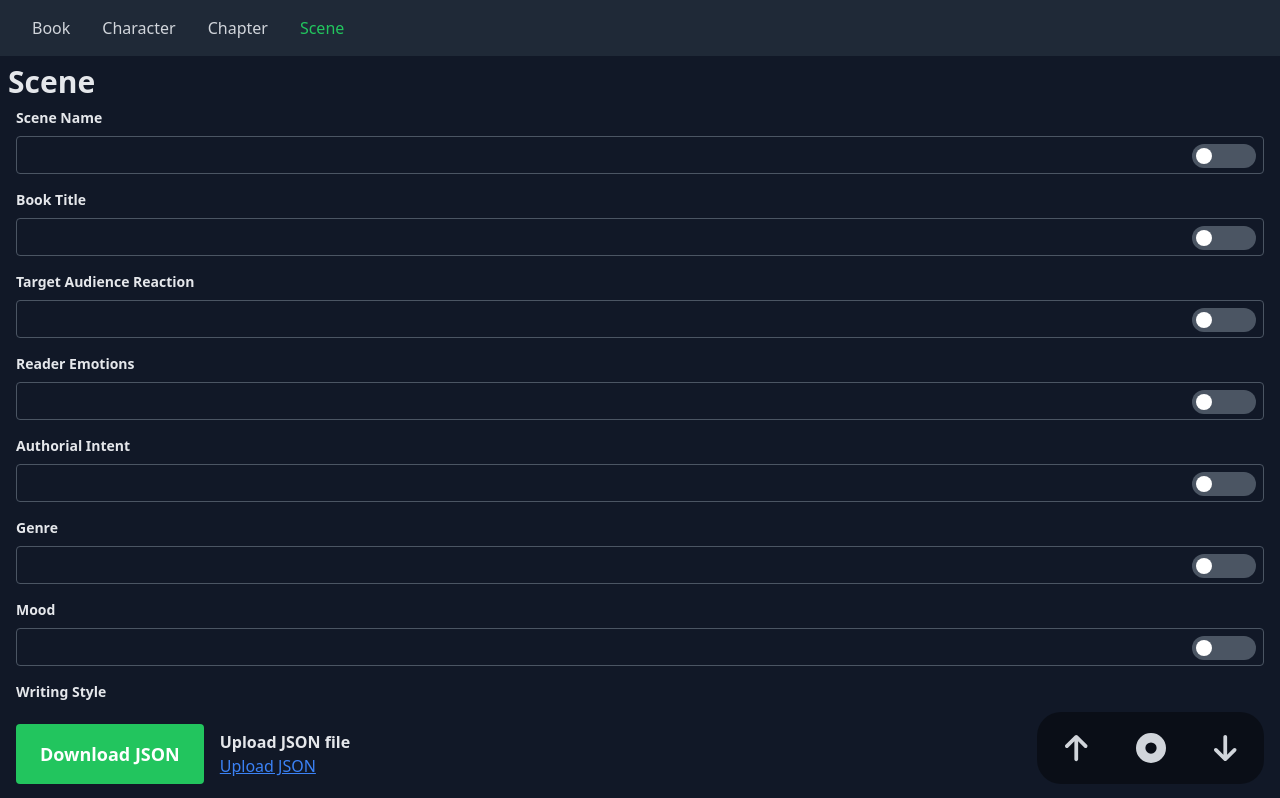
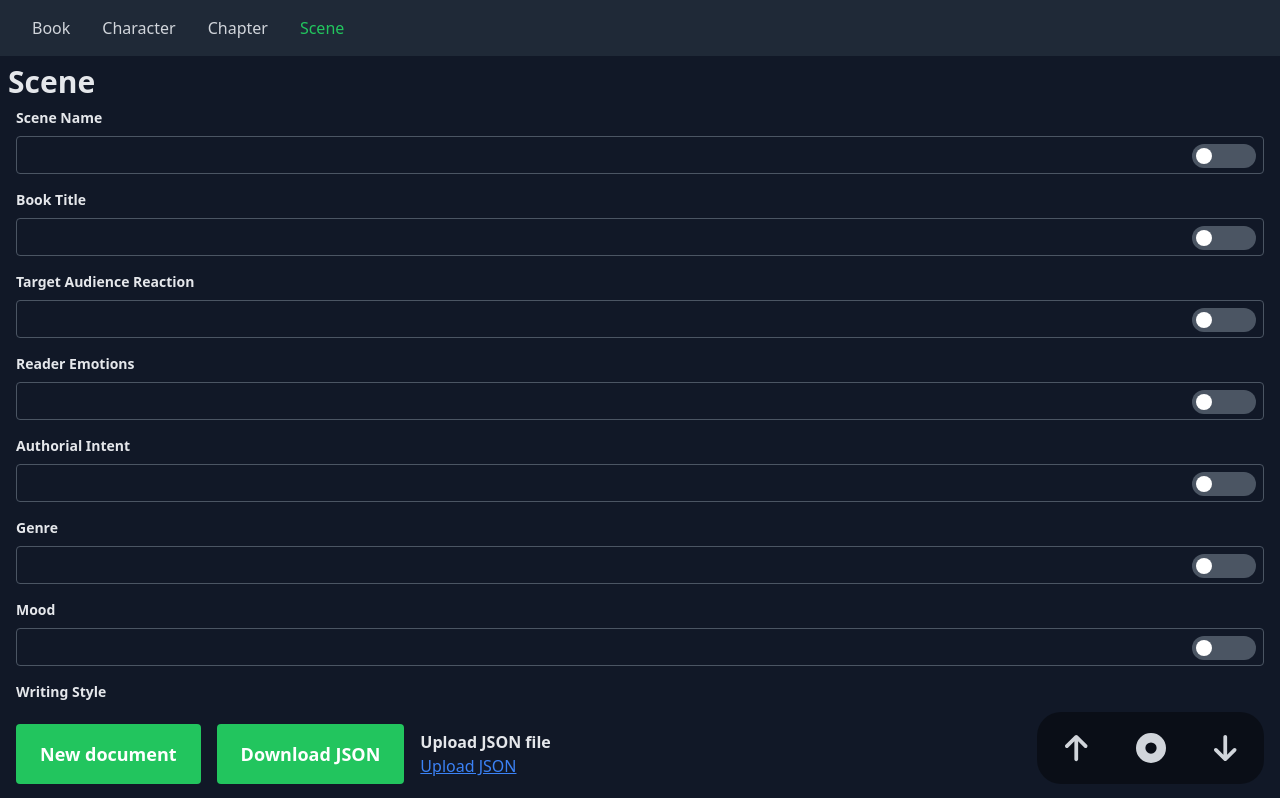
Before and after one commit to darthinvader/NovelGPTJSON, an Angular app: page /scene in a window 1280 px wide. Shown: the top 798 px of the page. Built offline with nearby package versions, Linux system fonts and the light colour scheme.

Commit message:
feat: new document button

```diff
--- a/src/app/forms/forms.component.html
+++ b/src/app/forms/forms.component.html
@@ -103,6 +103,10 @@
 </ng-template>
 
 <div class="flex gap-4 fixed bottom-0 left-0 bg-gray-900 w-full p-4 z-5">
+  <button type="button" (click)="clearAll()"
+    class="text-lg bg-green-500 hover:bg-green-700 text-white font-bold py-4 px-6 rounded transform transition duration-500 ease-in-out hover:scale-105">
+    New document
+  </button>
   <button type="button" (click)="submit()"
     class="text-lg bg-green-500 hover:bg-green-700 text-white font-bold py-4 px-6 rounded transform transition duration-500 ease-in-out hover:scale-105">
     Download JSON
--- a/src/app/forms/forms.component.ts
+++ b/src/app/forms/forms.component.ts
@@ -29,6 +29,9 @@ export class FormsComponent implements OnInit {
     this.dynamicForm.valueChanges.subscribe(value => {
       localStorage.setItem(`formData_${this.pageId}`, JSON.stringify(value));  // <-- Update this line
     });
+  }
+  clearAll() {
+    this.dynamicForm = this.createGroup(this.providedJSON)
   }
 
   // Define a property to keep track of toggled fields
```
